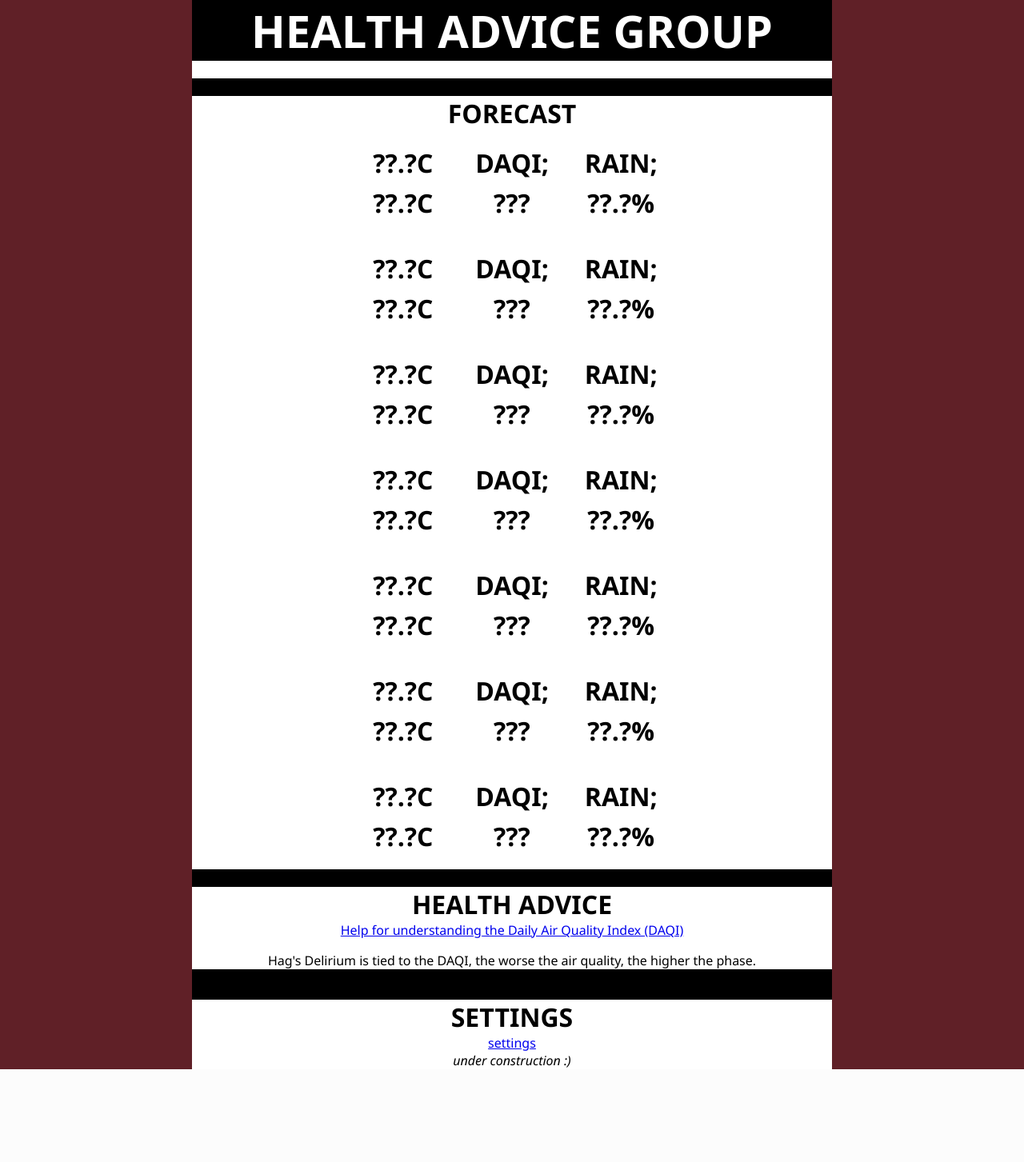
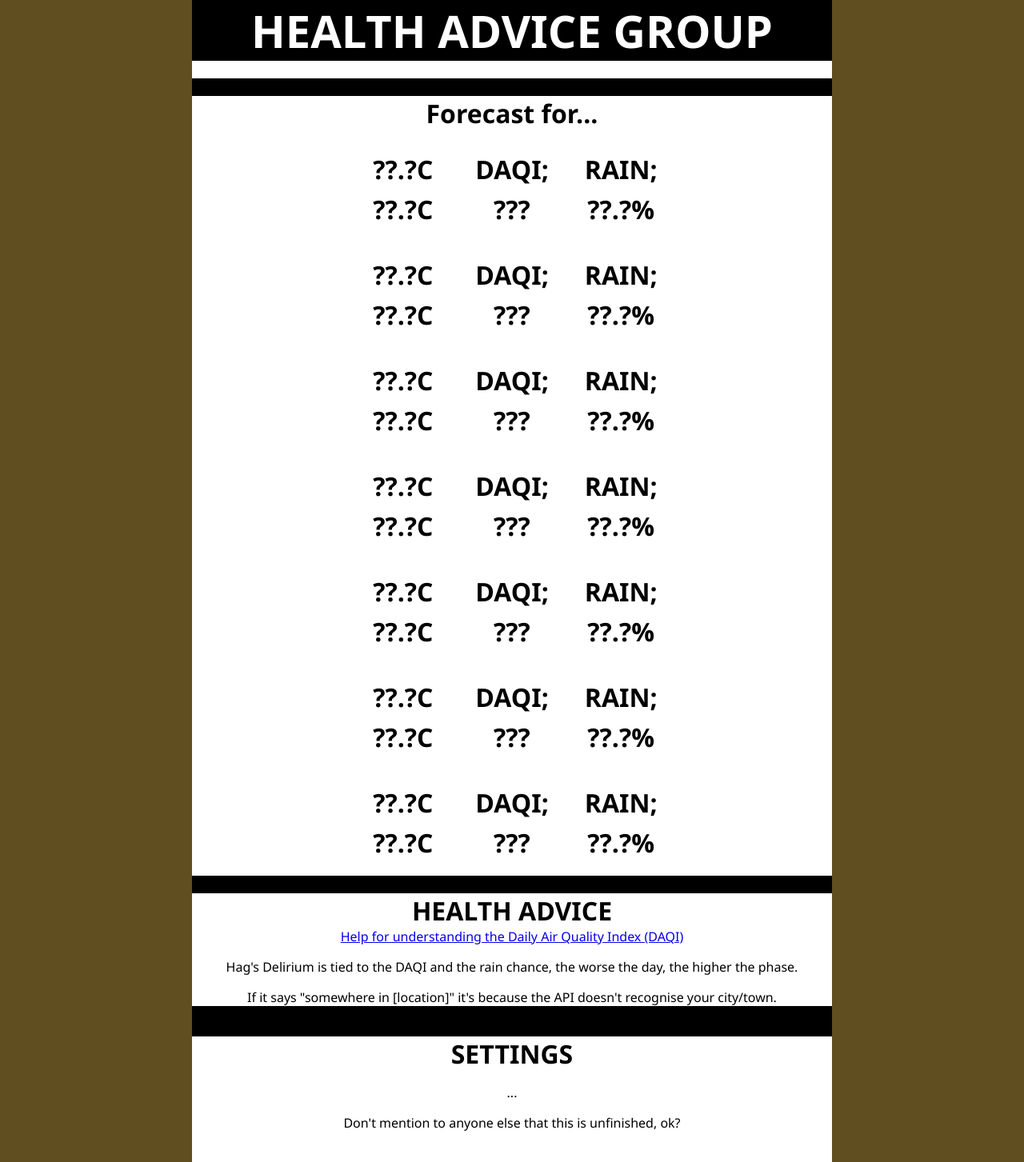
Before and after one commit to WaspVentMan/OS-Mock-2, a Django app: page / in a window 1280 px wide. Shown: the whole page at 80% size. Before the commit the page ends 1337 px from the top, so only its background shows below. Run offline with Django 4.2, Linux system fonts and the light colour scheme.

Commit message:
-0p98o7i6uy5tr

```diff
--- a/osmock2/pages/static/js/script.js
+++ b/osmock2/pages/static/js/script.js
@@ -7,31 +7,31 @@ let bannerlist = []
 
 const rainindex = [
     {
-        "name": "Hag's Delirium: Phase 1",
+        "name": "Hag's Delirium: Phase 1", //, \"Safety Third\"
         "url": "static/img/HDP1.png"
     },
     {
-        "name": "Hag's Delirium: Phase 2",
+        "name": "Hag's Delirium: Phase 2", //, \"Squared Twice\"
         "url": "static/img/HDP2.png"
     },
     {
-        "name": "Hag's Delirium: Phase 3",
+        "name": "Hag's Delirium: Phase 3", //, \"Infinitely Long Fence\"
         "url": "static/img/HDP3.png"
     },
     {
-        "name": "Hag's Delirium: Phase 4",
+        "name": "Hag's Delirium: Phase 4", //, \"Smoke\"
         "url": "static/img/HDP4.png"
     },
     {
-        "name": "Hag's Delirium: Phase 5",
+        "name": "Hag's Delirium: Phase 5", //, \"Squared Thrice\"
         "url": "static/img/HDP5.png"
     },
     {
-        "name": "Hag's Delirium: Phase 6",
+        "name": "Hag's Delirium: Phase 6", //, \"Quiet Sphere\"
         "url": "static/img/HDP6.png"
     },
     {
-        "name": "Hag's Delirium: Phase 7",
+        "name": "Hag's Delirium: Phase 7", //, \"Sheer Danger\"
         "url": "static/img/HDP7.png"
     }
 ]
@@ -73,7 +73,7 @@ function AQIconvert(AQI){
                 aqistr = aqistr.slice(0, -2)
             }
 
-            return [aqistr, backgroundColors[x]]
+            return [parseFloat(aqistr), backgroundColors[x]]
         }
     }
 
@@ -122,6 +122,8 @@ async function weatherTime(position){
     const weather = await weatherR.json()
     const airQuality = await airQualityR.json()
 
+    let avgrainimg = 0
+
     for (let x = 0; x < 7; x++){
         let adviceFlag = false
 
@@ -129,11 +131,22 @@ async function weatherTime(position){
 
         let AQI = airQuality.hourly.pm2_5[x*24]
         let rain = weather.daily.rain_sum[x]
-        let rainimg = Math.round((AQI/100)*(rainindex.length-1))
+        let rainimg = Math.round((rain/100)*(rainindex.length-1))
+        let aqiimg = 0
+
+        if (AQI != null){
+            aqiimg = Math.floor((parseFloat(AQIconvert(AQI)[0])/10)*(rainindex.length-1))
+        }
+
+        if (aqiimg > rainimg){
+            rainimg = aqiimg
+        }
 
         if (rainimg > rainindex.length-1){
             rainimg = rainindex.length-1
         }
+
+        avgrainimg += rainimg+1
 
         const newdate = new Date()
         newdate.setDate(newdate.getDate()+x)
@@ -144,7 +157,6 @@ async function weatherTime(position){
         HA.style.margin = "0%"
         HA.textContent = newdate.getDate() + "/" + (newdate.getMonth()+1) + "/" + newdate.getFullYear()
         document.querySelector(".healthAdvice").appendChild(HA)
-
         bannerlist.push(HA.textContent)
 
         document.querySelector(".forecast" + x).textContent = newdate.getDate() + "/" + (newdate.getMonth()+1) + "/" + newdate.getFullYear()
@@ -153,9 +165,23 @@ async function weatherTime(position){
             document.querySelector(".forecast0").textContent += " (today)"
         }
 
-        document.querySelector(".artwork" + x).textContent = "Art: \"" + rainindex[rainimg].name + "\""
+        document.querySelector(".artwork" + x).textContent = rainindex[rainimg].name //"Art: \"" + rainindex[rainimg].name + "\""
 
         document.querySelector(".forecastbg" + x).style.backgroundImage = "url(" + rainindex[rainimg].url + ")"
+
+        if (celcius[1] < 0){
+            adviceFlag = true
+            let HA = document.createElement("p")
+            HA.textContent = "(LOW TEMP " + celcius[1] + "°C) The low temperature is below freezing, wrap up warm."
+            document.querySelector(".healthAdvice").appendChild(HA)
+            bannerlist.push(HA.textContent)
+        } else if (celcius[0] > 30){
+            adviceFlag = true
+            let HA = document.createElement("p")
+            HA.textContent = "(HIGH TEMP " + celcius[0] + "°C) The high temperature is very high, try to stay cool."
+            document.querySelector(".healthAdvice").appendChild(HA)
+            bannerlist.push(HA.textContent)
+        }
 
         document.querySelector(".forecasttemp" + x).textContent = rounddp(celcius[1], 1) + "°C " + rounddp(celcius[0], 1) +"°C"
 
@@ -163,7 +189,7 @@ async function weatherTime(position){
             document.querySelector(".forecastAQI" + x).textContent = "DAQI: " + AQIconvert(AQI)[0]
             document.querySelector(".forecastAQIbg" + x).style.backgroundColor = AQIconvert(AQI)[1]
 
-            if (AQIconvert(AQI)[0] == 10){
+            if (AQIconvert(AQI)[0] == "10+"){
                 adviceFlag = true
                 let HA = document.createElement("p")
                 HA.textContent = "(DAQI " + AQIconvert(AQI)[0] + ") Adults and children with lung problems, adults with heart problems, and older people, should avoid strenuous physical activity. People with asthma may find they need to use their reliever inhaler more often."
@@ -183,16 +209,45 @@ async function weatherTime(position){
                 bannerlist.push(HA.textContent)
             }
         } else {
-            document.querySelector(".forecastAQI" + x).textContent = "NO DATA"
+            document.querySelector(".forecastAQIbg" + x).remove()
             adviceFlag = true
             let HA = document.createElement("p")
-            HA.textContent = "DAQI for today is unkown, check back when data is available."
+            HA.textContent = "DAQI for today is unknown, check back when data is available."
             document.querySelector(".healthAdvice").appendChild(HA)
             bannerlist.push(HA.textContent)
         }
 
-        document.querySelector(".forecastrain" + x).textContent = "RAIN: " + rounddp(rain, 1) + "%"
-        document.querySelector(".forecastrainbg" + x).style.backgroundColor = `rgb(${255-((255/100)*rain)}, 255, 255)`
+        if (rain != null){
+            document.querySelector(".forecastrain" + x).textContent = "RAIN: " + rounddp(rain, 1) + "%"
+            document.querySelector(".forecastrainbg" + x).style.backgroundColor = `rgb(${255-((255/100)*rain)}, 255, 255)`
+
+            if (rain > 75){
+                adviceFlag = true
+                let HA = document.createElement("p")
+                HA.textContent = "(RAIN: " + rounddp(rain, 2) + "%) Lots of rain, be careful not to slip."
+                document.querySelector(".healthAdvice").appendChild(HA)
+                bannerlist.push(HA.textContent)
+            } else if (rain > 50){
+                adviceFlag = true
+                let HA = document.createElement("p")
+                HA.textContent = "(RAIN: " + rounddp(rain, 2) + "%) Some rain, be careful not to slip."
+                document.querySelector(".healthAdvice").appendChild(HA)
+                bannerlist.push(HA.textContent)
+            } else if (rain > 25){
+                adviceFlag = true
+                let HA = document.createElement("p")
+                HA.textContent = "(RAIN: " + rounddp(rain, 2) + "%) A little bit of rain, be careful not to slip."
+                document.querySelector(".healthAdvice").appendChild(HA)
+                bannerlist.push(HA.textContent)
+            }
+        } else {
+            document.querySelector(".forecastrainbg" + x).remove()
+            adviceFlag = true
+            let HA = document.createElement("p")
+            HA.textContent = "Rain for today is unknown, check back when data is available."
+            document.querySelector(".healthAdvice").appendChild(HA)
+            bannerlist.push(HA.textContent)
+        }
 
         if (!adviceFlag){
             let HA = document.createElement("p")
@@ -201,6 +256,9 @@ async function weatherTime(position){
             document.querySelector(".healthAdvice").appendChild(HA)
         }
     }
+
+    document.querySelector(".artavg").textContent = "Average " + rainindex[Math.round(avgrainimg/7)-1].name
+    document.querySelector(".titleimg").style.backgroundImage = "url(" + rainindex[Math.round(avgrainimg/7)-1].url + ")"
 
     setBanner()
 }
@@ -301,5 +359,5 @@ let rainbow = Math.round(Math.random()*360)
 
 setInterval(function(){
     document.body.style.backgroundColor = "hsl(" + rainbow + "deg 50% 25%)"
-    rainbow += 0.01
-}, 0)
+    rainbow += 0.1
+}, 10)
--- a/osmock2/pages/templates/index.html
+++ b/osmock2/pages/templates/index.html
@@ -22,8 +22,11 @@
             </div><br>
 
             <div style="background-color: white; color: black; width: 100%;">
-                <h1 class="locTitle" style="margin: 0%; font-size: 2em;">FORECAST</h1>
-                <p class="geoError" style="margin: 0%;"></p>
+                <div class="titleimg" style="background-position: center;">
+                    <h1 class="locTitle" style="text-shadow: -1px -1px 0 #FFF, 1px -1px 0 #FFF, -1px 1px 0 #FFF, 1px 1px 0 #FFF; margin: 0%; font-size: 2em;">Forecast for...</h1>
+                    <p class="geoError" style="text-shadow: -1px -1px 0 #FFF, 1px -1px 0 #FFF, -1px 1px 0 #FFF, 1px 1px 0 #FFF; margin: 0%;"></p>
+                    <p class="artavg" style="text-shadow: -1px -1px 0 #FFF, 1px -1px 0 #FFF, -1px 1px 0 #FFF, 1px 1px 0 #FFF; margin: 0%; padding-bottom: 8px;"></p>
+                </div>
                 <div class="wholeweather" style="width: 100%">
                     <div>
                         <div style="text-align: left; background-color: black; padding-left: 8px;">
@@ -162,16 +165,16 @@
             <div class="healthAdvice" style="background-color: white; color: black; width: 100%;">
                 <h1 style="margin: 0%; font-size: 2em;">HEALTH ADVICE</h1>
                 <a id="DAQI" href="https://uk-air.defra.gov.uk/air-pollution/daqi">Help for understanding the Daily Air Quality Index (DAQI)</a>
-                <p>Hag's Delirium is tied to the DAQI, the worse the air quality, the higher the phase.</p>
+                <p>Hag's Delirium is tied to the DAQI and the rain chance, the worse the day, the higher the phase.</p>
+                <p>If it says "somewhere in [location]" it's because the API doesn't recognise your city/town.</p>
             </div><br>
 
             <div style="background-color: white; color: black; width: 100%;">
                 <h1 style="margin: 0%; font-size: 2em;">SETTINGS</h1>
                 <div style="width: 100%;">
-                    <a href="/settings">settings</a>
-                </div>
-                <!--<img style="margin: 0%; max-width: 100%;" src="https://art.ngfiles.com/images/5146000/5146408_118157_waspventman_untitled-5146408.9ec5f706ee374e902f49edd7451750e5.png?f1697925636" alt=""><br>-->
-                <i>under construction :)</i>
+                    <p>...</p>
+                    <p>Don't mention to anyone else that this is unfinished, ok?</p>
+                </div><br>
             </div>
         </center>
     </center>
```
Also changed, not shown: devScreenshots/22_11_2023_16_20.PNG (added), devScreenshots/22_11_2023_16_48.PNG (added).
